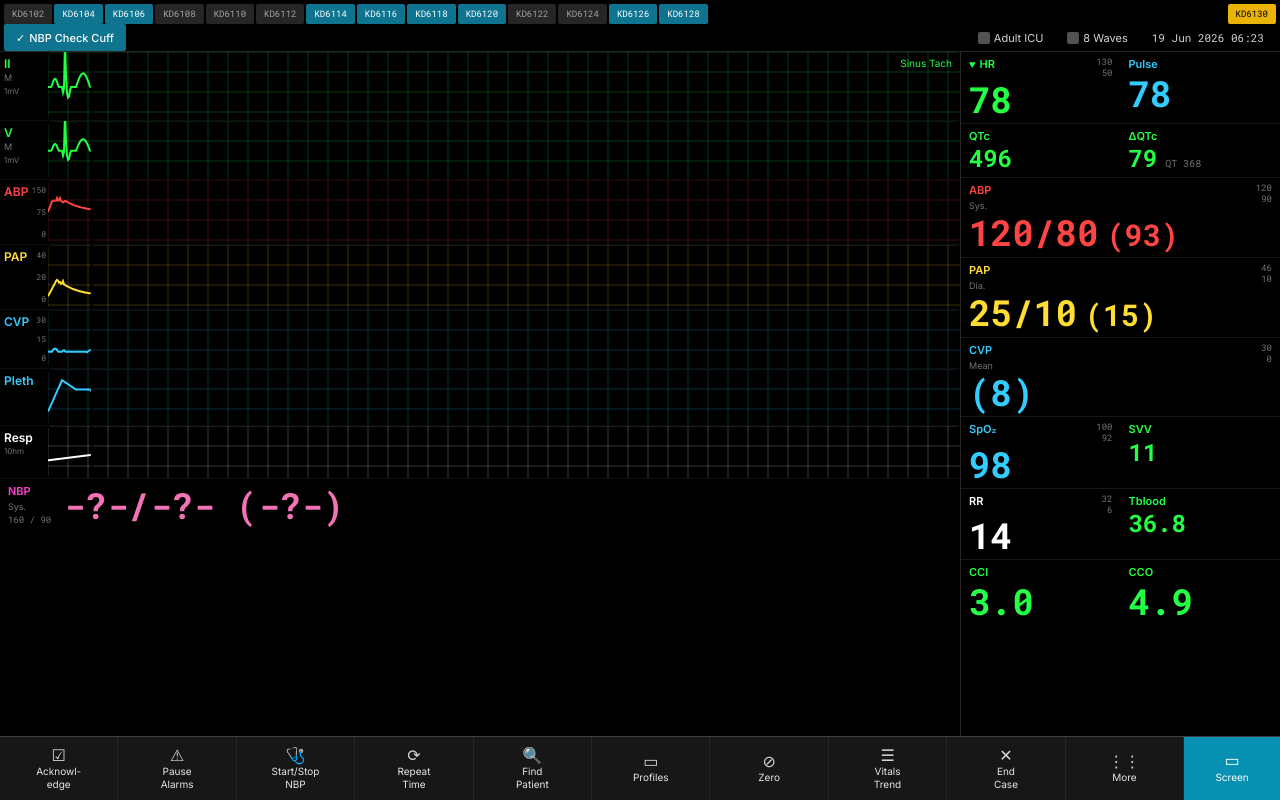
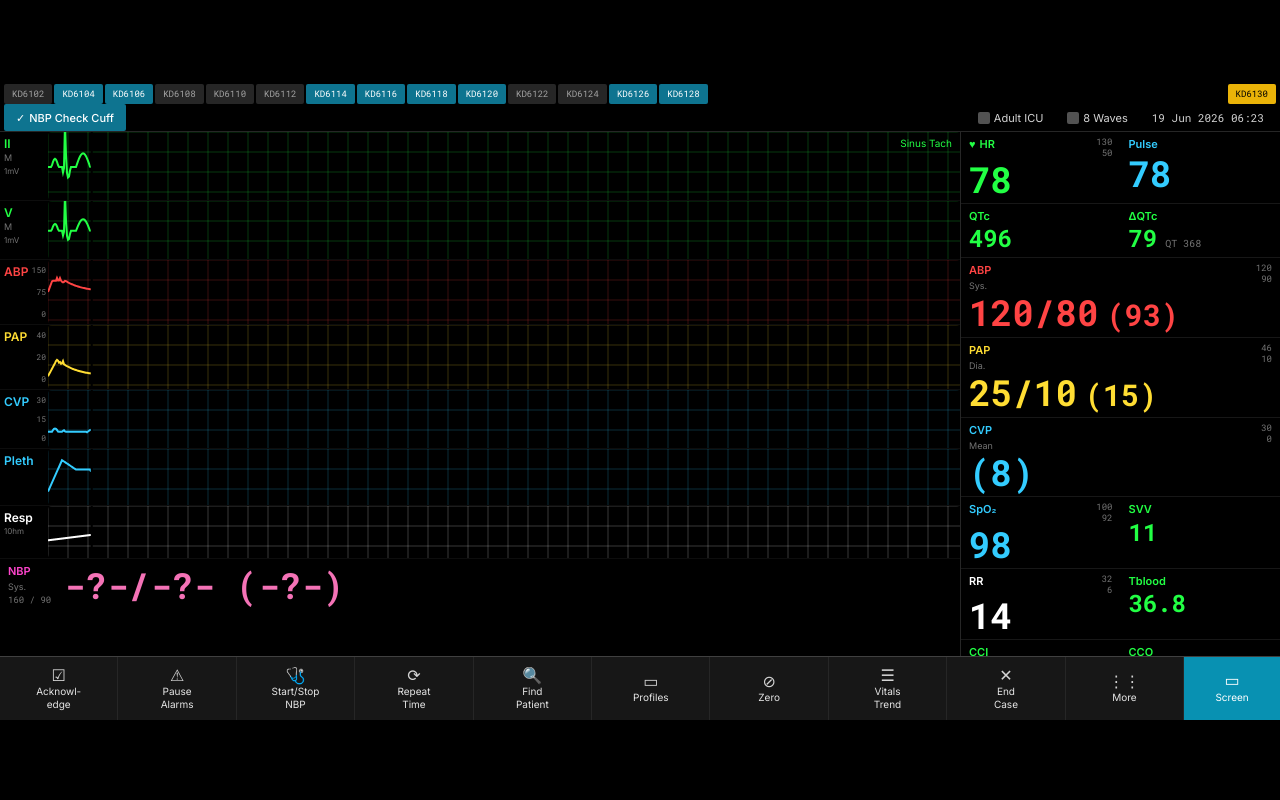
Before and after one commit to jawnjminer/swan, a React (Vite) app: page / in a window 1280 px wide. Built offline with nearby package versions, Linux system fonts and the light colour scheme; the HTML template or start-up script is replaced by a standard one.

Commit message:
feat: lock patient display to 2:1 aspect ratio

```diff
--- a/src/components/MonitorScreen.tsx
+++ b/src/components/MonitorScreen.tsx
@@ -24,7 +24,14 @@ export default function MonitorScreen() {
   const showWedge = screen === 'wedge' || screen === 'edit-wedge'
 
   return (
-    <div className="flex flex-col h-screen bg-black text-white overflow-hidden relative">
+    <div className="flex items-center justify-center h-screen w-screen bg-black overflow-hidden">
+      {/* Patient display: width is locked to 2× the height (matches the real
+          Philips landscape screen). Scales to fit whichever dimension is the
+          binding constraint of the viewport. */}
+      <div
+        className="flex flex-col bg-black text-white overflow-hidden relative"
+        style={{ aspectRatio: '2 / 1', width: 'min(100vw, 200vh)', height: 'min(50vw, 100vh)' }}
+      >
         <StatusBar />
 
         {/* Main content */}
@@ -72,6 +79,7 @@ export default function MonitorScreen() {
         {showSmartKeys && <SmartKeysPopup onClose={() => setShowSmartKeys(false)} />}
         {showWedge && <WedgeWindow />}
       </div>
+    </div>
   )
 }
 
```
Lines whose indentation alone changed are shown as unchanged.
